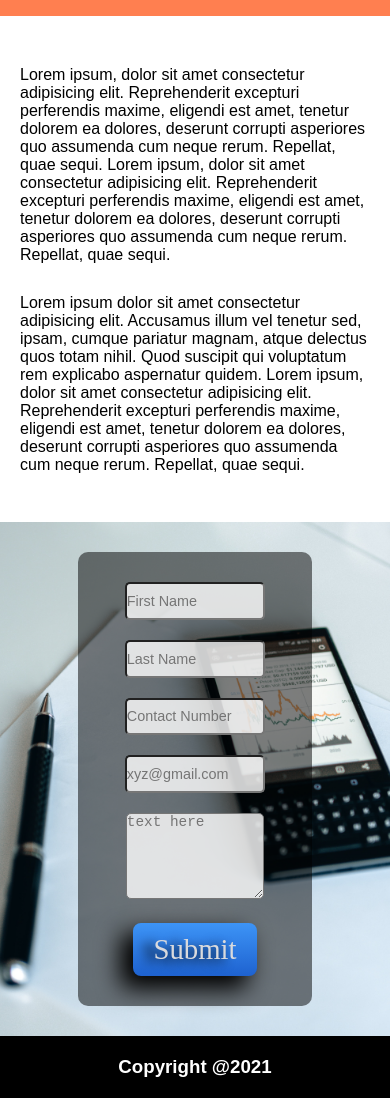
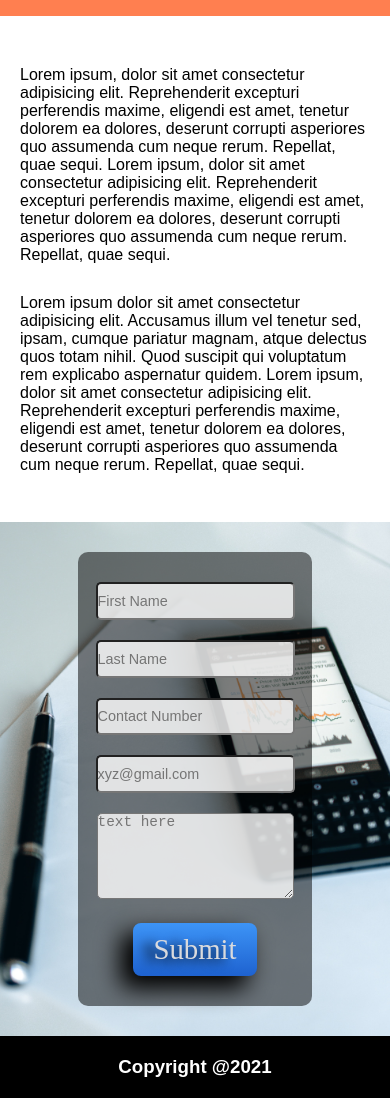
Before and after one commit to rs844570/my-work1, a plain HTML site: page index.html in a window 390 px wide. Shown: the part 380-1478 px from the top of the page. Drawn offline with Linux system fonts and the light colour scheme.

Commit message:
Update style.css

```diff
--- a/style.css
+++ b/style.css
@@ -150,13 +150,13 @@ div>textarea {
 
 @media (max-width: 600px) {
     div>input {
-        width: 35vw;
+        width: 50vw;
         height: 4vh;
         font-size: .9rem;
         border-radius: 5px;
     }
     div>textarea {
-        width: 35vw;
+        width: 50vw;
         height: 10vh;
         border-radius: 5px;
         font-size: .9rem;
```
